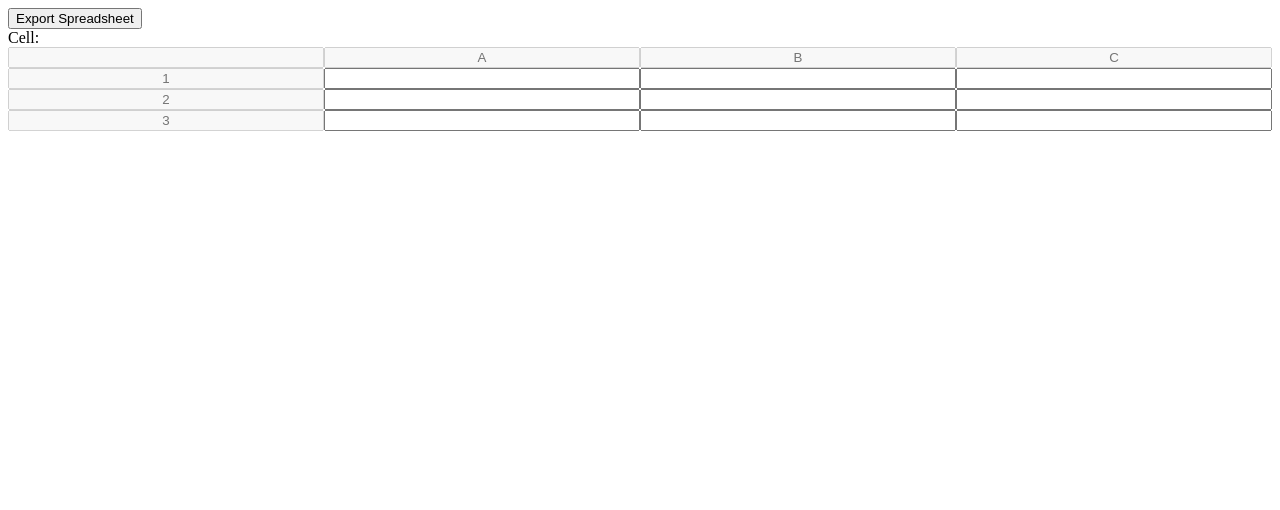
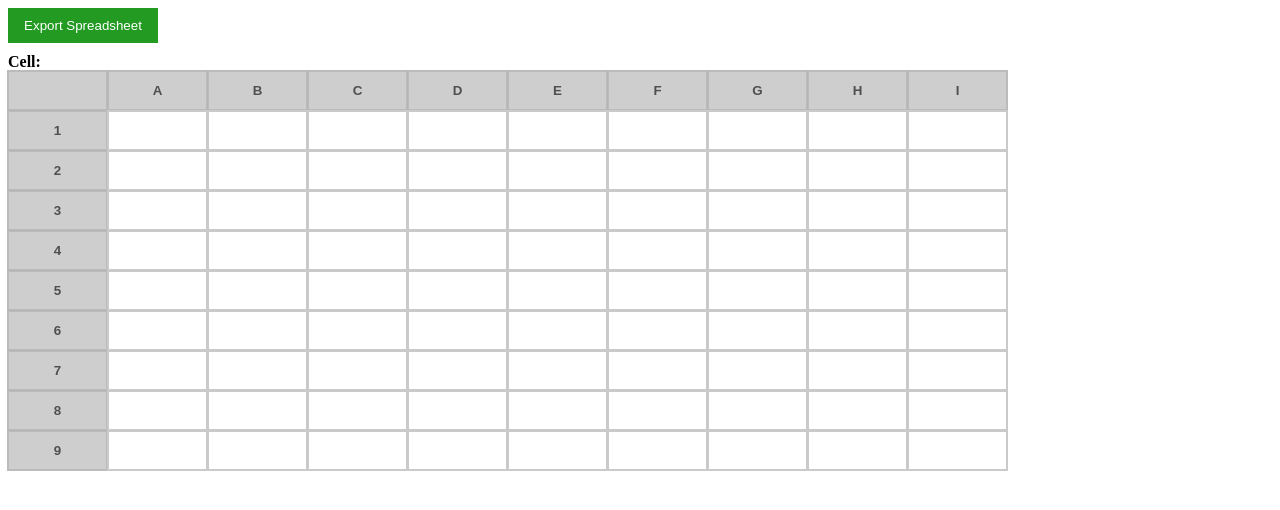
Before and after one commit to Jiiker/spread_sheet, a plain HTML site: page index.html in a window 1280 px wide. Drawn offline with Linux system fonts and the light colour scheme.

Commit message:
css 적용

```diff
--- a/index.html
+++ b/index.html
@@ -4,6 +4,7 @@
   <meta charset="UTF-8">
   <meta name="viewport" content="width=device-width, initial-scale=1.0">
   <title>Spreadsheet</title>
+  <link rel="stylesheet" href="style/button.css">
   <link rel="stylesheet" href="style/sheet.css">
   <script defer src="javaScript/script.js"></script>
   <script defer src="javaScript/cell_click.js"></script>
--- a/javaScript/cell_click.js
+++ b/javaScript/cell_click.js
@@ -3,16 +3,17 @@ const selectedCell = document.querySelector(".selected-cell");
 
 cells.forEach((cell, index) => {
   cell.addEventListener('focus', function() {
+    console.log(cell, index);
     const row = Math.floor(index / N);
     const col = index % N;
 
     selectedCell.textContent = `Cell: ${String.fromCharCode(64 + col)}${row}`;
 
-    cells[index % N].style.backgroundColor = "lightblue";
-    cells[index - (index % N)].style.backgroundColor = "lightblue";
+    cells[index % N].id = "selected";
+    cells[index - (index % N)].id = "selected";
   });
   cell.addEventListener('blur', function() {
-    cells[index % N].style.backgroundColor = '';
-    cells[index - (index % N)].style.backgroundColor = '';
+    cells[index % N].id = 'row-header';
+    cells[index - (index % N)].id = 'col-header';
   });
 });
--- a/javaScript/script.js
+++ b/javaScript/script.js
@@ -1,5 +1,5 @@
 const sheetContainer = document.querySelector(".sheet-container");
-const N = 4;
+const N = 10;
 
 function makeSheet(N) {
   for (let i = 0; i < N; i++) {
@@ -12,9 +12,9 @@ function makeSheet(N) {
       cell.style.gridColumn = j + 1;
       cell.style.gridRow = i + 1;
 
-      if (i == 0 && j != 0)
+      if (i == 0)
         cell.id = "row-header";
-      if (j == 0 && i != 0)
+      if (j == 0)
         cell.id = "col-header";
 
       if (cell.id == "row-header" && j != 0)
--- a/style/button.css
+++ b/style/button.css
@@ -0,0 +1,16 @@
+.export-btn {
+  width: 150px;
+  height: 35px;
+  margin-bottom: 10px;
+
+  color: white;
+  background-color: rgb(35, 155, 35);
+
+  border: none;
+
+  cursor: pointer;
+}
+
+.export-btn:hover {
+  opacity: 0.8;
+}
--- a/style/sheet.css
+++ b/style/sheet.css
@@ -1,11 +1,60 @@
 .sheet-container {
   display: grid;
+  grid-column-gap: 0px;
+  grid-row-gap: 0px;
+
+  grid-auto-rows: 40px;
+  grid-auto-columns: 100px;
+
+
+}
+
+.selected-cell {
+  font-weight: bold;
+}
+
+.cell-box {
+  margin-left: -1px;
+  margin-top: -1px;
+
+  border: solid;
+  border-width: 2px;
+  border-color: rgb(180, 180, 180, 0.7);
+}
+
+.cell-box:focus {
+  outline: none;
 }
 
 #row-header {
   text-align: center;
+
+  font-weight: bold;
+  background-color: rgb(185, 185, 185, 0.7);
+}
+
+#row-header::placeholder {
+  color: rgb(66, 65, 65, 0.9);
 }
 
 #col-header {
   text-align: center;
+
+  font-weight: bold;
+  background-color: rgb(185, 185, 185, 0.7);
 }
+
+#col-header::placeholder {
+  color: rgb(66, 65, 65, 0.9);
+}
+
+#selected {
+  text-align: center;
+
+  font-weight: bold;
+  background-color: rgba(135, 210, 253, 0.7);
+}
+
+#selected::placeholder {
+  color : white;
+}
```
